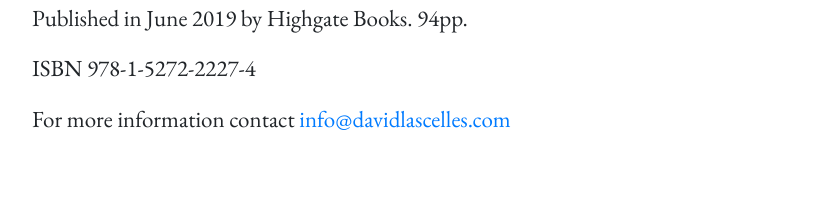
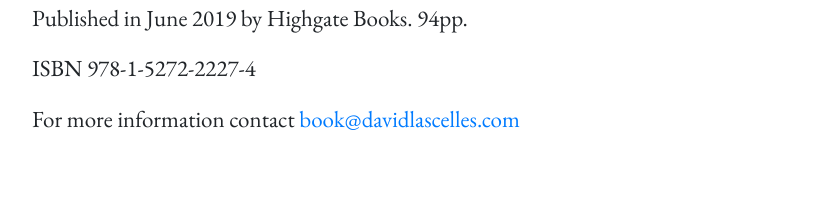
Before and after one commit to hlascelles/tgata, a Jekyll site: the page built from index.md, in a window 1280 px wide. Shown: the part 2035-2256 px from the top of the page, without its empty margins (223-1049 px from the left). Built offline with Jekyll 4.4.1, drawn with Linux system fonts in a browser that asks for light colours.

Commit message:
Change to book@davidlascelles.com

```diff
--- a/index.md
+++ b/index.md
@@ -37,4 +37,4 @@
 
 ISBN 978-1-5272-2227-4
 
-For more information contact <a href="mailto: info@davidlascelles.com">info@davidlascelles.com</a>
+For more information contact <a href="mailto: book@davidlascelles.com">book@davidlascelles.com</a>
```
